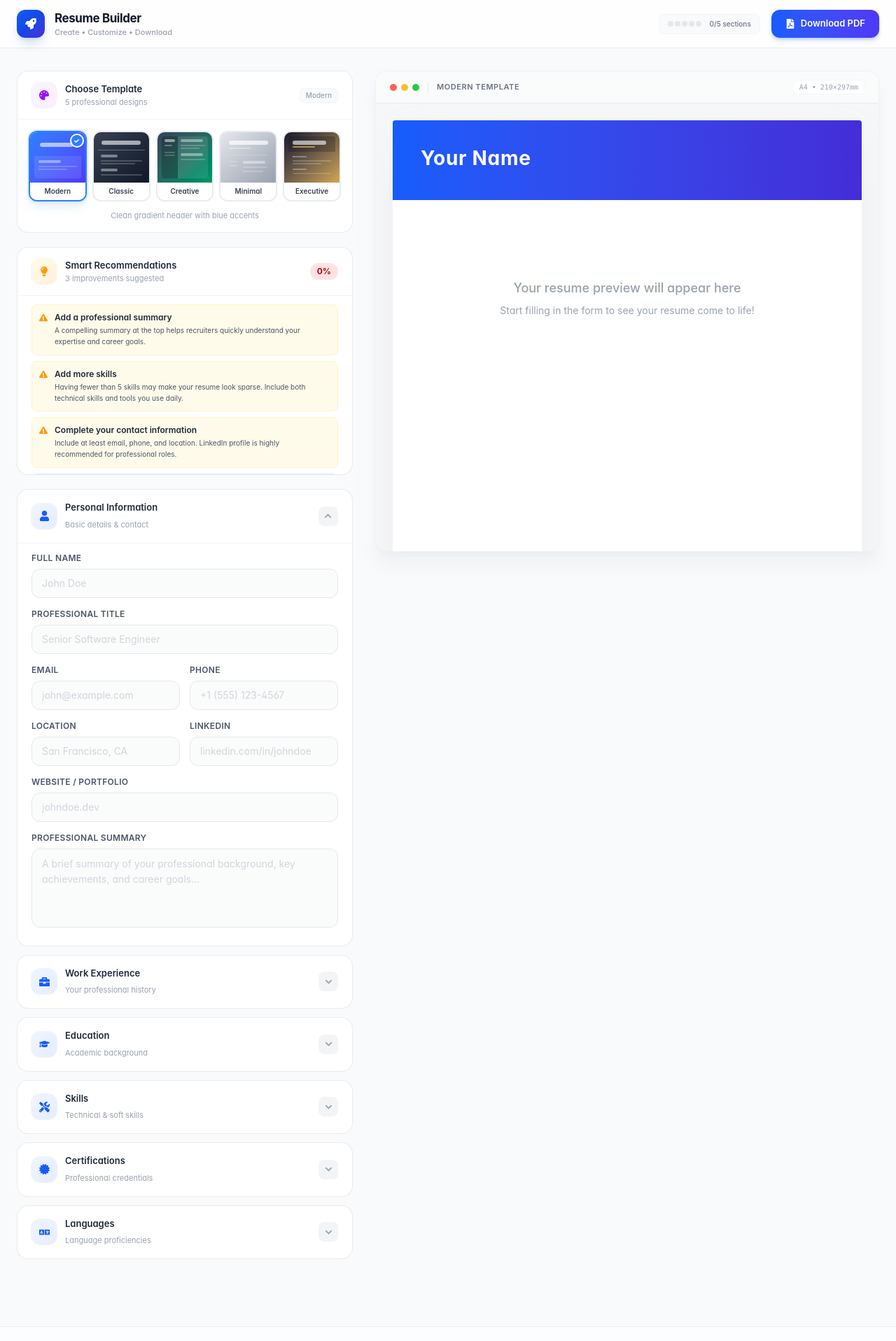
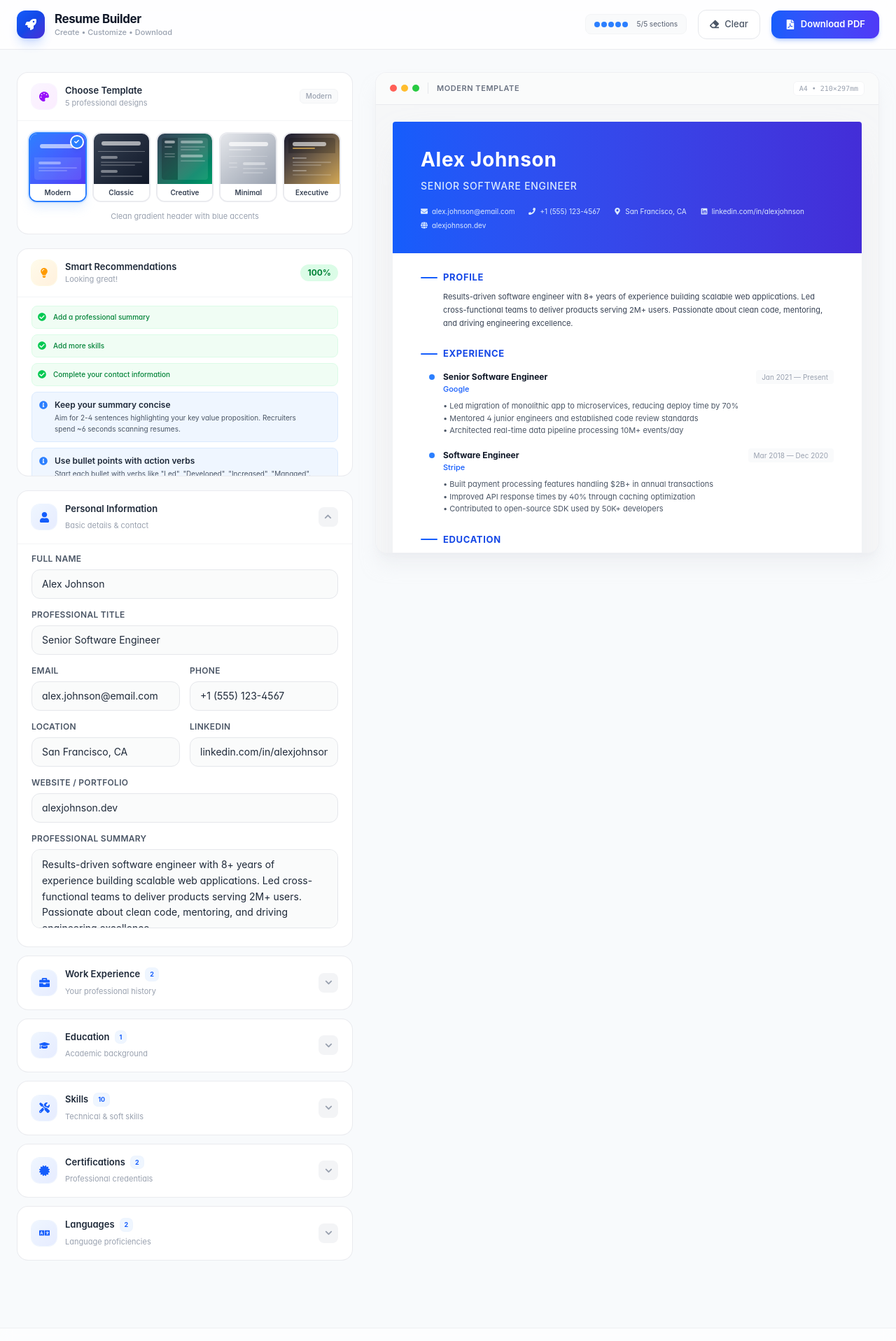
Before and after one commit to kh4dr94/Resume-builder, a React (Vite) app: page / in a window 1280 px wide. Shown: the top 1917 px of the page at 70% size. Built offline with nearby package versions, Linux system fonts and the light colour scheme.

Commit message:
fix: Start with sample data so templates are visually distinct, add clear/sample toggle

```diff
--- a/src/App.jsx
+++ b/src/App.jsx
@@ -5,9 +5,62 @@ import ResumeForm from './components/ResumeForm'
 import TemplateSelector from './components/TemplateSelector'
 import Recommendations from './components/Recommendations'
 import { templates } from './components/templates'
-import { FaFilePdf, FaEye, FaEdit, FaRocket, FaMagic, FaShieldAlt } from 'react-icons/fa'
+import { FaFilePdf, FaEye, FaEdit, FaRocket, FaMagic, FaShieldAlt, FaEraser } from 'react-icons/fa'
 
-const initialData = {
+const sampleData = {
+  personalInfo: {
+    fullName: 'Alex Johnson',
+    title: 'Senior Software Engineer',
+    email: 'alex.johnson@email.com',
+    phone: '+1 (555) 123-4567',
+    location: 'San Francisco, CA',
+    linkedin: 'linkedin.com/in/alexjohnson',
+    website: 'alexjohnson.dev',
+    summary: 'Results-driven software engineer with 8+ years of experience building scalable web applications. Led cross-functional teams to deliver products serving 2M+ users. Passionate about clean code, mentoring, and driving engineering excellence.',
+  },
+  experience: [
+    {
+      id: 1,
+      company: 'Google',
+      position: 'Senior Software Engineer',
+      startDate: 'Jan 2021',
+      endDate: '',
+      current: true,
+      description: '• Led migration of monolithic app to microservices, reducing deploy time by 70%\n• Mentored 4 junior engineers and established code review standards\n• Architected real-time data pipeline processing 10M+ events/day',
+    },
+    {
+      id: 2,
+      company: 'Stripe',
+      position: 'Software Engineer',
+      startDate: 'Mar 2018',
+      endDate: 'Dec 2020',
+      current: false,
+      description: '• Built payment processing features handling $2B+ in annual transactions\n• Improved API response times by 40% through caching optimization\n• Contributed to open-source SDK used by 50K+ developers',
+    },
+  ],
+  education: [
+    {
+      id: 1,
+      institution: 'Stanford University',
+      degree: 'Master of Science',
+      field: 'Computer Science',
+      startDate: '2016',
+      endDate: '2018',
+      gpa: '3.9/4.0',
+    },
+  ],
+  skills: ['JavaScript', 'TypeScript', 'React', 'Node.js', 'Python', 'AWS', 'Kubernetes', 'GraphQL', 'PostgreSQL', 'System Design'],
+  certifications: [
+    { id: 1, name: 'AWS Solutions Architect Professional', issuer: 'Amazon Web Services', date: 'Mar 2023' },
+    { id: 2, name: 'Google Cloud Professional Engineer', issuer: 'Google Cloud', date: 'Nov 2022' },
+  ],
+  languages: [
+    { id: 1, language: 'English', proficiency: 'Native' },
+    { id: 2, language: 'Spanish', proficiency: 'Advanced' },
+  ],
+}
+
+const emptyData = {
   personalInfo: {
     fullName: '',
     title: '',
@@ -30,15 +83,26 @@ const initialData = {
 }
 
 function App() {
-  const [resumeData, setResumeData] = useState(initialData)
+  const [resumeData, setResumeData] = useState(sampleData)
   const [selectedTemplate, setSelectedTemplate] = useState('modern')
   const [activeView, setActiveView] = useState('form')
+  const [usingSample, setUsingSample] = useState(true)
   const resumeRef = useRef(null)
 
   const handlePrint = useReactToPrint({
     contentRef: resumeRef,
     documentTitle: `${resumeData.personalInfo.fullName || 'Resume'}_Resume`,
   })
+
+  const toggleSampleData = () => {
+    if (usingSample) {
+      setResumeData(emptyData)
+      setUsingSample(false)
+    } else {
+      setResumeData(sampleData)
+      setUsingSample(true)
+    }
+  }
 
   const SelectedTemplateComponent = templates.find((t) => t.id === selectedTemplate)?.component
 
@@ -116,6 +180,16 @@ function App() {
                 Preview
               </button>
             </div>
+
+            <motion.button
+              whileHover={{ scale: 1.03 }}
+              whileTap={{ scale: 0.97 }}
+              onClick={toggleSampleData}
+              className="hidden sm:flex items-center gap-2 bg-white text-gray-600 px-4 py-2.5 rounded-xl hover:bg-gray-50 transition-all border border-gray-200 font-medium text-[13px] hover:text-gray-800"
+            >
+              {usingSample ? <FaEraser size={13} /> : <FaMagic size={13} />}
+              {usingSample ? 'Clear' : 'Sample'}
+            </motion.button>
 
             <motion.button
               whileHover={{ scale: 1.03, y: -1 }}
```
